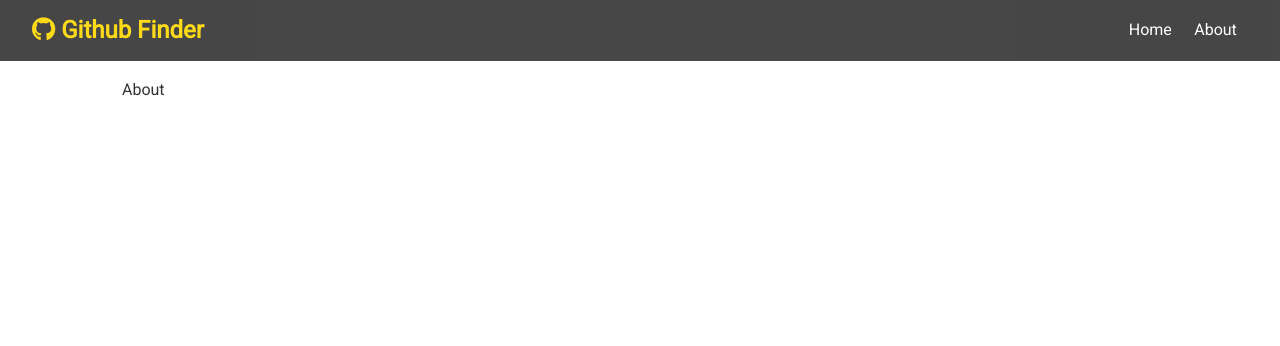
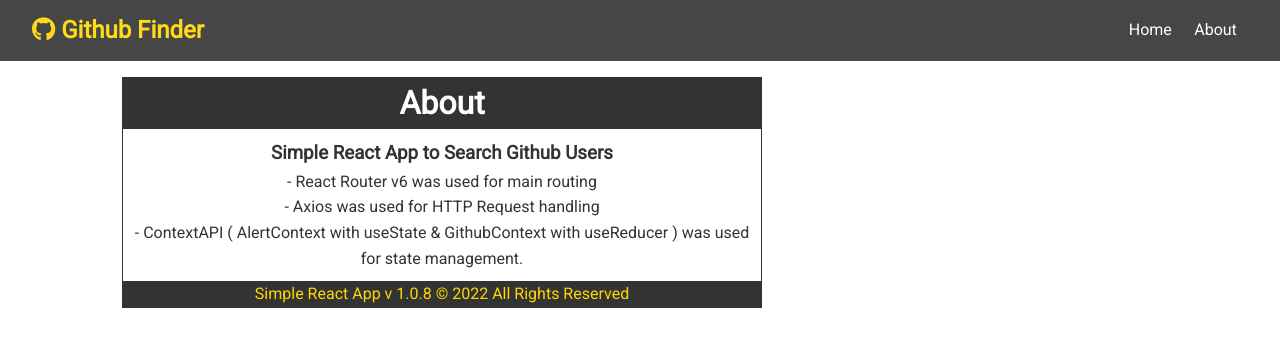
Before and after one commit to hassanedelbi/react-github-finder, a React (Create React App) app: page /about in a window 1280 px wide. Shown: the top 346 px of the page. Built offline with nearby package versions, Linux system fonts and the light colour scheme; no server answers; the HTML template or start-up script is replaced by a standard one.

Commit message:
Remake of About Page

```diff
--- a/src/components/pages/About.js
+++ b/src/components/pages/About.js
@@ -1,7 +1,43 @@
 import React from 'react';
 
 const About = () => {
-	return <div>About</div>;
+	return (
+		<div
+			style={{
+				width: '50vw',
+				textAlign: 'center',
+				border: '1px solid #333333',
+			}}
+		>
+			<h1
+				style={{
+					background: 'var(--dark-color)',
+					color: 'white',
+					marginBottom: '10px',
+				}}
+			>
+				About
+			</h1>
+			<h3>Simple React App to Search Github Users</h3>
+			<p>
+				- React Router v6 was used for main routing <br />
+				- Axios was used for HTTP Request handling
+				<br />
+				- ContextAPI ( AlertContext with useState & GithubContext with
+				useReducer ) was used for state management. <br />
+			</p>
+			<p
+				style={{
+					background: 'var(--dark-color)',
+					color: 'gold',
+					marginTop: '10px',
+				}}
+			>
+				Simple React App v 1.0.8 &copy; {new Date().getFullYear()} All Rights
+				Reserved
+			</p>
+		</div>
+	);
 };
 
 export default About;
```
